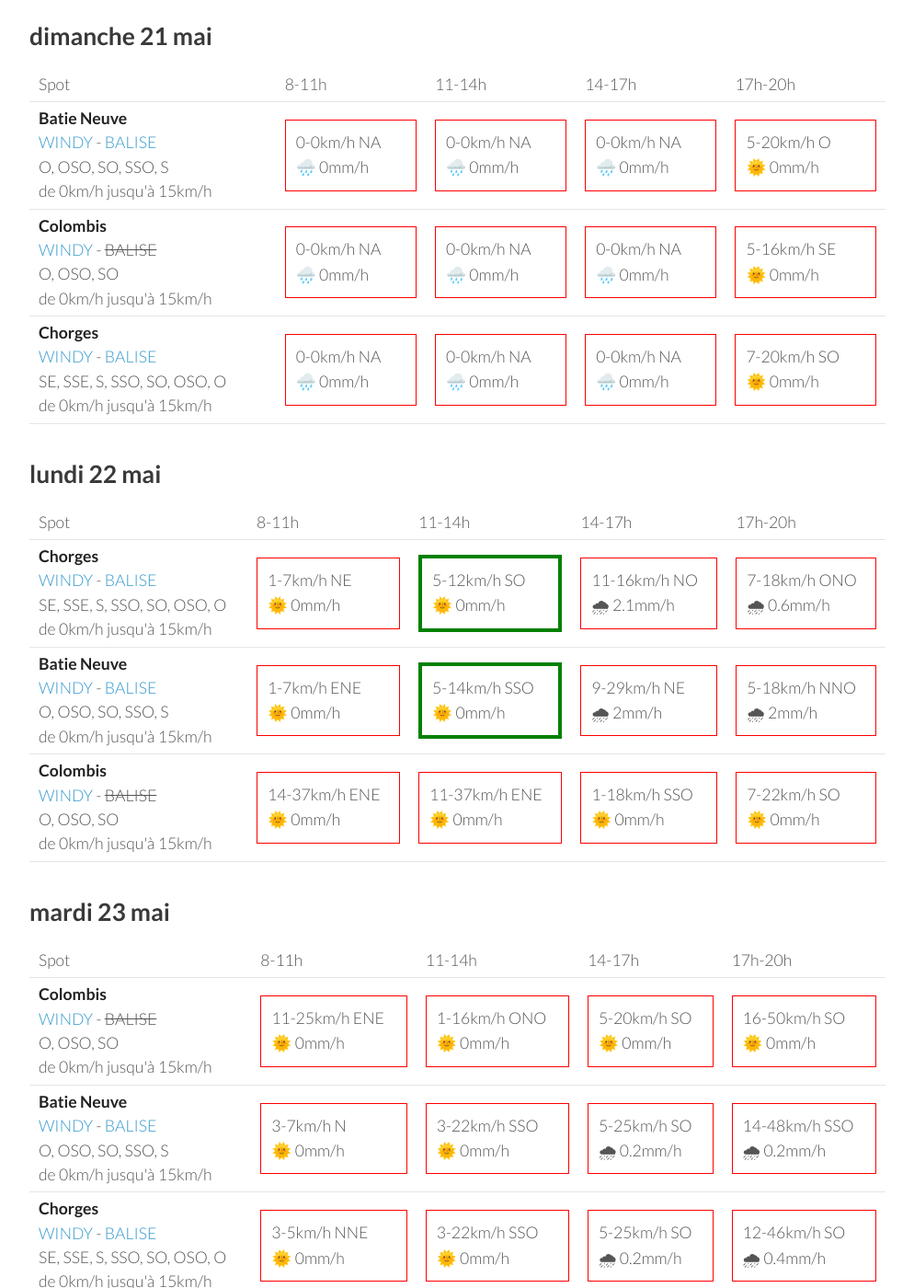
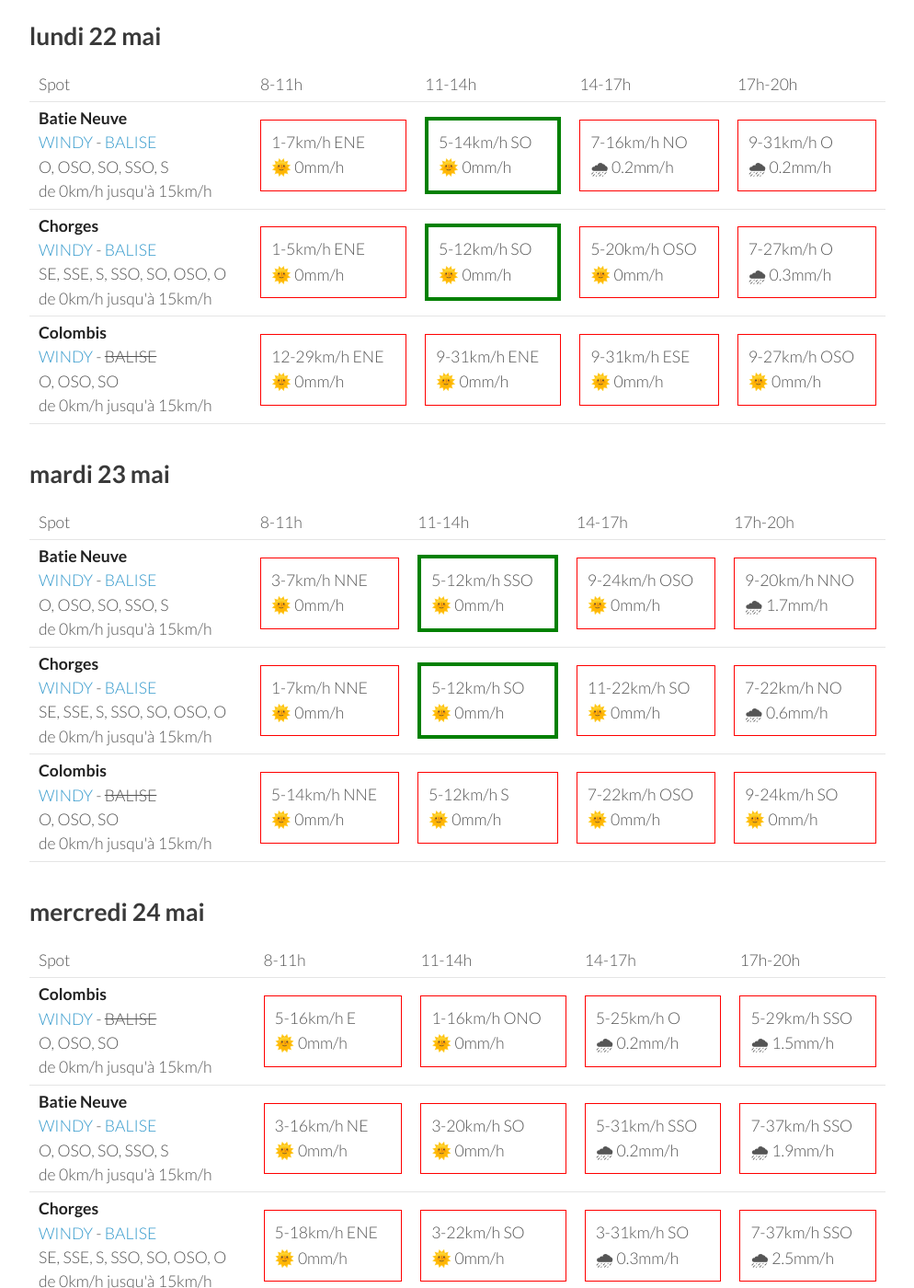
Before and after one commit to parapente-dans-le-nord/parapente-dans-le-nord.github.io, a Jekyll site: the page built from serre_poncon.markdown, in a window 1280 px wide and 1400 px high, scrolled down 256 px. Shown: the whole window at 92% size, without its empty margins (26-1020 px from the left). Built offline with Jekyll 4.4.1, drawn with Linux system fonts in a browser that asks for light colours; some of the changed text lies outside the part shown.

Commit message:
update index.markdown

```diff
--- a/serre_poncon.markdown
+++ b/serre_poncon.markdown
@@ -7,9 +7,9 @@ title:  "Tous les spots"
 {: .links}
 
 # Prevision Windy, modèle Arome
-page mise à jour le dimanche 21 mai 22:31
+page mise à jour le lundi 22 mai 06:31
 
-## dimanche 21 mai
+## lundi 22 mai
 
 {::nomarkdown}
 <table>
@@ -24,73 +24,30 @@ page mise à jour le dimanche 21 mai 22:31
 <tr>
         <td><strong>Batie Neuve</strong><br><a href="https://windy.com/44.584/6.236?44.559,6.262,10,m:eTtagly">WINDY</a> - <span class=""><a href="https://www.openwindmap.org/PP554">BALISE</a> </span><br> <span class="vent-favorable">O, OSO, SO, SSO, S</span><br><span class="force-vent">de 0km/h jusqu'à 15km/h</span> </td>
 
-            <td><div class="not-flyable"><p>0-0km/h NA</p><p>🌧️ 0mm/h</p></div></td>
-            <td><div class="not-flyable"><p>0-0km/h NA</p><p>🌧️ 0mm/h</p></div></td>
-            <td><div class="not-flyable"><p>0-0km/h NA</p><p>🌧️ 0mm/h</p></div></td>
-            <td><div class="not-flyable"><p>5-20km/h O</p><p>🌞 0mm/h</p></div></td>
+            <td><div class="not-flyable"><p>1-7km/h ENE</p><p>🌞 0mm/h</p></div></td>
+            <td><div class="flyable"><p>5-14km/h SO</p><p>🌞 0mm/h</p></div></td>
+            <td><div class="not-flyable"><p>7-16km/h NO</p><p>🌧 0.2mm/h</p></div></td>
+            <td><div class="not-flyable"><p>9-31km/h O</p><p>🌧 0.2mm/h</p></div></td>
 
-    </tr>
-<tr>
-        <td><strong>Colombis</strong><br><a href="https://windy.com/44.494/6.216?44.559,6.262,10">WINDY</a> - <span class="no-balise"> BALISE </span><br> <span class="vent-favorable">O, OSO, SO</span><br><span class="force-vent">de 0km/h jusqu'à 15km/h</span> </td>
-
-            <td><div class="not-flyable"><p>0-0km/h NA</p><p>🌧️ 0mm/h</p></div></td>
-            <td><div class="not-flyable"><p>0-0km/h NA</p><p>🌧️ 0mm/h</p></div></td>
-            <td><div class="not-flyable"><p>0-0km/h NA</p><p>🌧️ 0mm/h</p></div></td>
-            <td><div class="not-flyable"><p>5-16km/h SE</p><p>🌞 0mm/h</p></div></td>
 
     </tr>
 <tr>
         <td><strong>Chorges</strong><br><a href="https://windy.com/44.578/6.280?44.559,6.262,10">WINDY</a> - <span class=""><a href="https://www.openwindmap.org/PP554">BALISE</a> </span><br> <span class="vent-favorable">SE, SSE, S, SSO, SO, OSO, O</span><br><span class="force-vent">de 0km/h jusqu'à 15km/h</span> </td>
 
-            <td><div class="not-flyable"><p>0-0km/h NA</p><p>🌧️ 0mm/h</p></div></td>
-            <td><div class="not-flyable"><p>0-0km/h NA</p><p>🌧️ 0mm/h</p></div></td>
-            <td><div class="not-flyable"><p>0-0km/h NA</p><p>🌧️ 0mm/h</p></div></td>
-            <td><div class="not-flyable"><p>7-20km/h SO</p><p>🌞 0mm/h</p></div></td>
-
-    </tr>
-
-</tbody>
-</table>
-{:/}
-## lundi 22 mai
-
-{::nomarkdown}
-<table>
-  <tbody>
-    <tr>
-      <td>Spot</td>
-      <td>8-11h</td>
-      <td>11-14h</td>
-      <td>14-17h</td>
-      <td>17h-20h</td>
-    </tr>
-<tr>
-        <td><strong>Chorges</strong><br><a href="https://windy.com/44.578/6.280?44.559,6.262,10">WINDY</a> - <span class=""><a href="https://www.openwindmap.org/PP554">BALISE</a> </span><br> <span class="vent-favorable">SE, SSE, S, SSO, SO, OSO, O</span><br><span class="force-vent">de 0km/h jusqu'à 15km/h</span> </td>
-
-            <td><div class="not-flyable"><p>1-7km/h NE</p><p>🌞 0mm/h</p></div></td>
+            <td><div class="not-flyable"><p>1-5km/h ENE</p><p>🌞 0mm/h</p></div></td>
             <td><div class="flyable"><p>5-12km/h SO</p><p>🌞 0mm/h</p></div></td>
-            <td><div class="not-flyable"><p>11-16km/h NO</p><p>🌧 2.1mm/h</p></div></td>
-            <td><div class="not-flyable"><p>7-18km/h ONO</p><p>🌧 0.6mm/h</p></div></td>
-
-
-    </tr>
-<tr>
-        <td><strong>Batie Neuve</strong><br><a href="https://windy.com/44.584/6.236?44.559,6.262,10,m:eTtagly">WINDY</a> - <span class=""><a href="https://www.openwindmap.org/PP554">BALISE</a> </span><br> <span class="vent-favorable">O, OSO, SO, SSO, S</span><br><span class="force-vent">de 0km/h jusqu'à 15km/h</span> </td>
-
-            <td><div class="not-flyable"><p>1-7km/h ENE</p><p>🌞 0mm/h</p></div></td>
-            <td><div class="flyable"><p>5-14km/h SSO</p><p>🌞 0mm/h</p></div></td>
-            <td><div class="not-flyable"><p>9-29km/h NE</p><p>🌧 2mm/h</p></div></td>
-            <td><div class="not-flyable"><p>5-18km/h NNO</p><p>🌧 2mm/h</p></div></td>
+            <td><div class="not-flyable"><p>5-20km/h OSO</p><p>🌞 0mm/h</p></div></td>
+            <td><div class="not-flyable"><p>7-27km/h O</p><p>🌧 0.3mm/h</p></div></td>
 
 
     </tr>
 <tr>
         <td><strong>Colombis</strong><br><a href="https://windy.com/44.494/6.216?44.559,6.262,10">WINDY</a> - <span class="no-balise"> BALISE </span><br> <span class="vent-favorable">O, OSO, SO</span><br><span class="force-vent">de 0km/h jusqu'à 15km/h</span> </td>
 
-            <td><div class="not-flyable"><p>14-37km/h ENE</p><p>🌞 0mm/h</p></div></td>
-            <td><div class="not-flyable"><p>11-37km/h ENE</p><p>🌞 0mm/h</p></div></td>
-            <td><div class="not-flyable"><p>1-18km/h SSO</p><p>🌞 0mm/h</p></div></td>
-            <td><div class="not-flyable"><p>7-22km/h SO</p><p>🌞 0mm/h</p></div></td>
+            <td><div class="not-flyable"><p>12-29km/h ENE</p><p>🌞 0mm/h</p></div></td>
+            <td><div class="not-flyable"><p>9-31km/h ENE</p><p>🌞 0mm/h</p></div></td>
+            <td><div class="not-flyable"><p>9-31km/h ESE</p><p>🌞 0mm/h</p></div></td>
+            <td><div class="not-flyable"><p>9-27km/h OSO</p><p>🌞 0mm/h</p></div></td>
 
 
     </tr>
@@ -111,32 +68,32 @@ page mise à jour le dimanche 21 mai 22:31
       <td>17h-20h</td>
     </tr>
 <tr>
-        <td><strong>Colombis</strong><br><a href="https://windy.com/44.494/6.216?44.559,6.262,10">WINDY</a> - <span class="no-balise"> BALISE </span><br> <span class="vent-favorable">O, OSO, SO</span><br><span class="force-vent">de 0km/h jusqu'à 15km/h</span> </td>
-
-            <td><div class="not-flyable"><p>11-25km/h ENE</p><p>🌞 0mm/h</p></div></td>
-            <td><div class="not-flyable"><p>1-16km/h ONO</p><p>🌞 0mm/h</p></div></td>
-            <td><div class="not-flyable"><p>5-20km/h SO</p><p>🌞 0mm/h</p></div></td>
-            <td><div class="not-flyable"><p>16-50km/h SO</p><p>🌞 0mm/h</p></div></td>
-
-
-    </tr>
-<tr>
         <td><strong>Batie Neuve</strong><br><a href="https://windy.com/44.584/6.236?44.559,6.262,10,m:eTtagly">WINDY</a> - <span class=""><a href="https://www.openwindmap.org/PP554">BALISE</a> </span><br> <span class="vent-favorable">O, OSO, SO, SSO, S</span><br><span class="force-vent">de 0km/h jusqu'à 15km/h</span> </td>
 
-            <td><div class="not-flyable"><p>3-7km/h N</p><p>🌞 0mm/h</p></div></td>
-            <td><div class="not-flyable"><p>3-22km/h SSO</p><p>🌞 0mm/h</p></div></td>
-            <td><div class="not-flyable"><p>5-25km/h SO</p><p>🌧 0.2mm/h</p></div></td>
-            <td><div class="not-flyable"><p>14-48km/h SSO</p><p>🌧 0.2mm/h</p></div></td>
+            <td><div class="not-flyable"><p>3-7km/h NNE</p><p>🌞 0mm/h</p></div></td>
+            <td><div class="flyable"><p>5-12km/h SSO</p><p>🌞 0mm/h</p></div></td>
+            <td><div class="not-flyable"><p>9-24km/h OSO</p><p>🌞 0mm/h</p></div></td>
+            <td><div class="not-flyable"><p>9-20km/h NNO</p><p>🌧 1.7mm/h</p></div></td>
 
 
     </tr>
 <tr>
         <td><strong>Chorges</strong><br><a href="https://windy.com/44.578/6.280?44.559,6.262,10">WINDY</a> - <span class=""><a href="https://www.openwindmap.org/PP554">BALISE</a> </span><br> <span class="vent-favorable">SE, SSE, S, SSO, SO, OSO, O</span><br><span class="force-vent">de 0km/h jusqu'à 15km/h</span> </td>
 
-            <td><div class="not-flyable"><p>3-5km/h NNE</p><p>🌞 0mm/h</p></div></td>
-            <td><div class="not-flyable"><p>3-22km/h SSO</p><p>🌞 0mm/h</p></div></td>
-            <td><div class="not-flyable"><p>5-25km/h SO</p><p>🌧 0.2mm/h</p></div></td>
-            <td><div class="not-flyable"><p>12-46km/h SO</p><p>🌧 0.4mm/h</p></div></td>
+            <td><div class="not-flyable"><p>1-7km/h NNE</p><p>🌞 0mm/h</p></div></td>
+            <td><div class="flyable"><p>5-12km/h SO</p><p>🌞 0mm/h</p></div></td>
+            <td><div class="not-flyable"><p>11-22km/h SO</p><p>🌞 0mm/h</p></div></td>
+            <td><div class="not-flyable"><p>7-22km/h NO</p><p>🌧 0.6mm/h</p></div></td>
+
+
+    </tr>
+<tr>
+        <td><strong>Colombis</strong><br><a href="https://windy.com/44.494/6.216?44.559,6.262,10">WINDY</a> - <span class="no-balise"> BALISE </span><br> <span class="vent-favorable">O, OSO, SO</span><br><span class="force-vent">de 0km/h jusqu'à 15km/h</span> </td>
+
+            <td><div class="not-flyable"><p>5-14km/h NNE</p><p>🌞 0mm/h</p></div></td>
+            <td><div class="not-flyable"><p>5-12km/h S</p><p>🌞 0mm/h</p></div></td>
+            <td><div class="not-flyable"><p>7-22km/h OSO</p><p>🌞 0mm/h</p></div></td>
+            <td><div class="not-flyable"><p>9-24km/h SO</p><p>🌞 0mm/h</p></div></td>
 
 
     </tr>
@@ -160,19 +117,19 @@ page mise à jour le dimanche 21 mai 22:31
         <td><strong>Colombis</strong><br><a href="https://windy.com/44.494/6.216?44.559,6.262,10">WINDY</a> - <span class="no-balise"> BALISE </span><br> <span class="vent-favorable">O, OSO, SO</span><br><span class="force-vent">de 0km/h jusqu'à 15km/h</span> </td>
 
             <td><div class="not-flyable"><p>5-16km/h E</p><p>🌞 0mm/h</p></div></td>
-            <td><div class="not-flyable"><p>3-16km/h O</p><p>🌞 0mm/h</p></div></td>
-            <td><div class="not-flyable"><p>5-25km/h OSO</p><p>🌞 0mm/h</p></div></td>
-            <td><div class="not-flyable"><p>3-33km/h S</p><p>🌧 2.4mm/h</p></div></td>
+            <td><div class="not-flyable"><p>1-16km/h ONO</p><p>🌞 0mm/h</p></div></td>
+            <td><div class="not-flyable"><p>5-25km/h O</p><p>🌧 0.2mm/h</p></div></td>
+            <td><div class="not-flyable"><p>5-29km/h SSO</p><p>🌧 1.5mm/h</p></div></td>
 
 
     </tr>
 <tr>
         <td><strong>Batie Neuve</strong><br><a href="https://windy.com/44.584/6.236?44.559,6.262,10,m:eTtagly">WINDY</a> - <span class=""><a href="https://www.openwindmap.org/PP554">BALISE</a> </span><br> <span class="vent-favorable">O, OSO, SO, SSO, S</span><br><span class="force-vent">de 0km/h jusqu'à 15km/h</span> </td>
 
-            <td><div class="not-flyable"><p>3-14km/h NE</p><p>🌞 0mm/h</p></div></td>
+            <td><div class="not-flyable"><p>3-16km/h NE</p><p>🌞 0mm/h</p></div></td>
             <td><div class="not-flyable"><p>3-20km/h SO</p><p>🌞 0mm/h</p></div></td>
-            <td><div class="not-flyable"><p>7-31km/h SO</p><p>🌞 0mm/h</p></div></td>
-            <td><div class="not-flyable"><p>3-33km/h S</p><p>🌧 4.2mm/h</p></div></td>
+            <td><div class="not-flyable"><p>5-31km/h SSO</p><p>🌧 0.2mm/h</p></div></td>
+            <td><div class="not-flyable"><p>7-37km/h SSO</p><p>🌧 1.9mm/h</p></div></td>
 
 
     </tr>
@@ -181,8 +138,8 @@ page mise à jour le dimanche 21 mai 22:31
 
             <td><div class="not-flyable"><p>5-18km/h ENE</p><p>🌞 0mm/h</p></div></td>
             <td><div class="not-flyable"><p>3-22km/h SO</p><p>🌞 0mm/h</p></div></td>
-            <td><div class="not-flyable"><p>5-31km/h SO</p><p>🌞 0mm/h</p></div></td>
-            <td><div class="not-flyable"><p>3-33km/h SSO</p><p>🌧 4.5mm/h</p></div></td>
+            <td><div class="not-flyable"><p>3-31km/h SO</p><p>🌧 0.3mm/h</p></div></td>
+            <td><div class="not-flyable"><p>7-37km/h SSO</p><p>🌧 2.5mm/h</p></div></td>
 
 
     </tr>
@@ -205,30 +162,30 @@ page mise à jour le dimanche 21 mai 22:31
 <tr>
         <td><strong>Chorges</strong><br><a href="https://windy.com/44.578/6.280?44.559,6.262,10">WINDY</a> - <span class=""><a href="https://www.openwindmap.org/PP554">BALISE</a> </span><br> <span class="vent-favorable">SE, SSE, S, SSO, SO, OSO, O</span><br><span class="force-vent">de 0km/h jusqu'à 15km/h</span> </td>
 
-            <td><div class="not-flyable"><p>3-16km/h NE</p><p>🌞 0mm/h</p></div></td>
-            <td><div class="not-flyable"><p>3-22km/h SO</p><p>🌞 0mm/h</p></div></td>
+            <td><div class="not-flyable"><p>3-14km/h ENE</p><p>🌧 0.4mm/h</p></div></td>
+            <td><div class="not-flyable"><p>5-24km/h SSO</p><p>🌧 0.6mm/h</p></div></td>
             <td><div class="not-flyable"><p>3-42km/h SSE</p><p>🌧 1.9mm/h</p></div></td>
             <td><div class="not-flyable"><p>1-27km/h SE</p><p>🌧 3.8mm/h</p></div></td>
 
 
     </tr>
 <tr>
-        <td><strong>Colombis</strong><br><a href="https://windy.com/44.494/6.216?44.559,6.262,10">WINDY</a> - <span class="no-balise"> BALISE </span><br> <span class="vent-favorable">O, OSO, SO</span><br><span class="force-vent">de 0km/h jusqu'à 15km/h</span> </td>
+        <td><strong>Batie Neuve</strong><br><a href="https://windy.com/44.584/6.236?44.559,6.262,10,m:eTtagly">WINDY</a> - <span class=""><a href="https://www.openwindmap.org/PP554">BALISE</a> </span><br> <span class="vent-favorable">O, OSO, SO, SSO, S</span><br><span class="force-vent">de 0km/h jusqu'à 15km/h</span> </td>
 
-            <td><div class="not-flyable"><p>3-16km/h ENE</p><p>🌞 0mm/h</p></div></td>
-            <td><div class="not-flyable"><p>3-16km/h ONO</p><p>🌞 0mm/h</p></div></td>
-            <td><div class="not-flyable"><p>1-35km/h NE</p><p>🌧 2.3mm/h</p></div></td>
-            <td><div class="not-flyable"><p>1-22km/h N</p><p>🌧 5mm/h</p></div></td>
+            <td><div class="not-flyable"><p>1-12km/h ENE</p><p>🌧 0.2mm/h</p></div></td>
+            <td><div class="not-flyable"><p>5-22km/h SSO</p><p>🌧 0.4mm/h</p></div></td>
+            <td><div class="not-flyable"><p>3-42km/h SSE</p><p>🌧 1.7mm/h</p></div></td>
+            <td><div class="not-flyable"><p>3-25km/h SSE</p><p>🌧 4.2mm/h</p></div></td>
 
 
     </tr>
 <tr>
-        <td><strong>Batie Neuve</strong><br><a href="https://windy.com/44.584/6.236?44.559,6.262,10,m:eTtagly">WINDY</a> - <span class=""><a href="https://www.openwindmap.org/PP554">BALISE</a> </span><br> <span class="vent-favorable">O, OSO, SO, SSO, S</span><br><span class="force-vent">de 0km/h jusqu'à 15km/h</span> </td>
+        <td><strong>Colombis</strong><br><a href="https://windy.com/44.494/6.216?44.559,6.262,10">WINDY</a> - <span class="no-balise"> BALISE </span><br> <span class="vent-favorable">O, OSO, SO</span><br><span class="force-vent">de 0km/h jusqu'à 15km/h</span> </td>
 
-            <td><div class="not-flyable"><p>3-14km/h NNE</p><p>🌞 0mm/h</p></div></td>
-            <td><div class="not-flyable"><p>3-22km/h SSO</p><p>🌞 0mm/h</p></div></td>
-            <td><div class="not-flyable"><p>3-42km/h SSE</p><p>🌧 1.7mm/h</p></div></td>
-            <td><div class="not-flyable"><p>3-25km/h SSE</p><p>🌧 4.2mm/h</p></div></td>
+            <td><div class="not-flyable"><p>3-14km/h ENE</p><p>🌞 0mm/h</p></div></td>
+            <td><div class="not-flyable"><p>1-18km/h SSO</p><p>🌧 1.2mm/h</p></div></td>
+            <td><div class="not-flyable"><p>1-35km/h NE</p><p>🌧 2.3mm/h</p></div></td>
+            <td><div class="not-flyable"><p>1-22km/h N</p><p>🌧 5mm/h</p></div></td>
 
 
     </tr>
```
